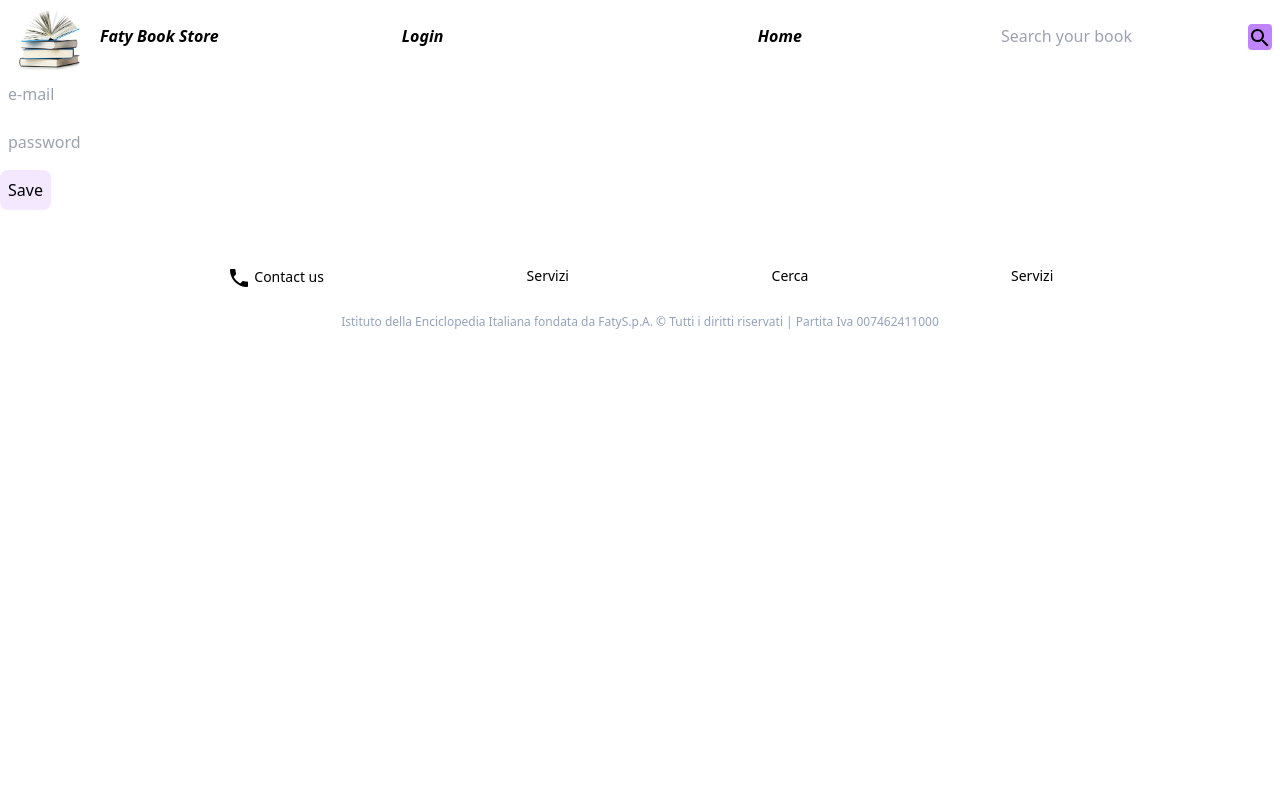
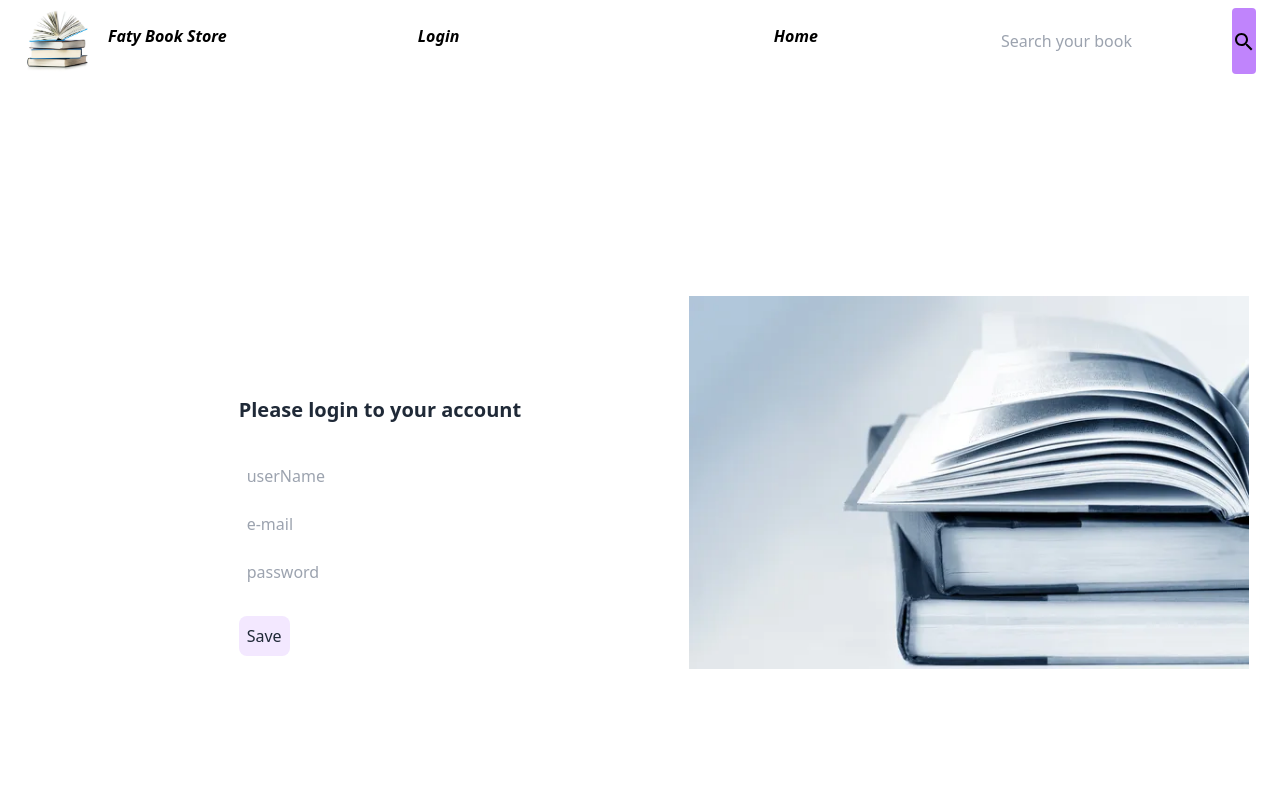
Before and after one commit to fatnaelbassraoui/libary, a React (Create React App) app: page /login in a window 1280 px wide. Shown: the top 800 px of the page. Built offline with nearby package versions, Linux system fonts and the light colour scheme.

Commit message:
added page login and  i connected the form with the bd

```diff
--- a/package.json
+++ b/package.json
@@ -13,6 +13,7 @@
     "@testing-library/user-event": "^13.5.0",
     "react": "^18.2.0",
     "react-dom": "^18.2.0",
+    "react-hot-toast": "^2.4.0",
     "react-router-dom": "^6.4.2",
     "react-scripts": "5.0.1",
     "styled-components": "^5.3.6",
--- a/src/Pages/Login.js
+++ b/src/Pages/Login.js
@@ -2,13 +2,34 @@ import React from 'react'
 import FormModalLogin from '../components/FormLogin'
 import Navbar from '../components/Navbar'
 import Footer from '../components/Footer'
+import imgLogin from '../Assets/Logo-books.jpg'
+
+
 
 const Login = () => {
     return (
         <div>
-            <Navbar/>
-            <FormModalLogin />
-            <Footer/>
+
+            <Navbar />
+            <section class="h-screen ml-28">
+                <div class="container px-6 py-12 h-full">
+                    <div class="flex justify-center items-center flex-wrap h-full g-6 text-gray-800">
+                    <div class="md:w-8/12 lg:w-5/12 lg:ml-20">
+                            <FormModalLogin/>
+                        </div>
+                        <div class="md:w-8/12 lg:w-6/12 mb-12 md:mb-0">
+                            <img
+                                src={imgLogin}
+                                class="w-full"
+                                alt="Phone image"
+                            />
+                        </div>
+
+                    </div>
+                </div>
+            </section>
+
+            <Footer />
         </div>
     )
 }
--- a/src/components/BookList.js
+++ b/src/components/BookList.js
@@ -5,7 +5,7 @@ import SingleBook from './SingleBook';
 const BookList = () => {
 
   return (
-    <div className='container flex items-center '>
+    <div className='container flex items-center mx-auto '>
     <div
     className='flex flex-wrap justify-center gap-8 p-2  '>
         {fantasy.slice(0,24).map((book,index)=>{
--- a/src/components/FormLogin.js
+++ b/src/components/FormLogin.js
@@ -1,15 +1,46 @@
 import React, { useState } from 'react'
+import toast, { Toaster } from 'react-hot-toast';
 
 const FormModalLogin = () => {
     const [formValue, setFormValue] = useState({})
 
-    const saveToLocalstorage = () => {
-        localStorage.setItem('Faty', JSON.stringify(formValue))
-    }
+    const notify = () => toast('Login successfully');
+
+   const saveUserToDb = async ()=>{
+        try {
+            await fetch('http://localhost:3030/users',{
+            method:'POST',
+            headers:{
+                'Content-Type': 'application/json',
+            },
+            body: JSON.stringify(formValue)
+            })
+
+        } catch (error) {
+            console.log(error);
+
+        }
+   }
     return (
-        <form>
-            <div className="container">
-                <div>
+    <>
+            <div className="container m-auto flex flex-col justify-center">
+                <div className='mt-20 text-xl font-bold p-4  w-fit'>
+                    <h1>
+                        Please login to your account
+                    </h1>
+                </div>
+                <div className='flex flex-col w-fit p-4 '>
+                <input
+                        className="p-2 rounded-lg mb-2"
+                        type="text"
+                        placeholder="userName"
+                        onChange={(e) =>
+                            setFormValue({
+                                ...formValue,
+                                userName: e.target.value,
+                            })
+                        }
+                    ></input>
                     <input
                         className="p-2 rounded-lg mb-2"
                         type="email"
@@ -21,8 +52,7 @@ const FormModalLogin = () => {
                             })
                         }
                     ></input>
-                </div>
-                <div>
+
                     <input
                         className="p-2 rounded-lg mb-2"
                         type="password"
@@ -36,13 +66,13 @@ const FormModalLogin = () => {
                     ></input>
                 </div>
                 <button
-                    className="transition ease-in-out delay-150 hover:-translate-y-1 hover:scale-110 hover:bg-purple-200 p-2 rounded-lg mb-2 bg-purple-100 "
-                    onClick={() => saveToLocalstorage()}
+                    className="transition w-fit ease-in-out delay-150 hover:-translate-y-1 hover:scale-110 hover:bg-purple-200 p-2 ml-4 rounded-lg mb-2 bg-purple-100 "
+                    onClick={() =>saveUserToDb() }
                 >
                     Save
                 </button>
             </div>
-        </form>
+            </>
     )
 }
 
--- a/src/components/ModalAddComments.js
+++ b/src/components/ModalAddComments.js
@@ -38,7 +38,10 @@ const ModalAddComments = ({ book }) => {
   }
   return (
     <div className='flex flex-col justify-center items-center mx-auto'>
-      <form onSubmit={postComment}>
+      <form
+      className='flex flex-col'
+      onSubmit={postComment}>
+        <div className='flex flex-col mx-auto'>
         <input
           className='mb-2 p-2 w-fit '
           type="text"
@@ -72,6 +75,8 @@ const ModalAddComments = ({ book }) => {
             5
           </option>
         </select>
+        </div>
+        <div>
         <button
           className='rounded-xl bg-purple-500 text-sm text-white w-[100px] '
           type='submit'
@@ -81,6 +86,7 @@ const ModalAddComments = ({ book }) => {
         >
           Add comment
         </button>
+        </div>
       </form>
     </div>
   )
--- a/src/components/Navbar.js
+++ b/src/components/Navbar.js
@@ -27,7 +27,7 @@ const Navbar = () => {
 
     return (
         <nav>
-            <div className='flex  bg-white justify-between pt-2'>
+            <div className='flex  bg-white justify-between item-center p-2'>
                 <div className="mr-2 flex ">
                     <img src={Logo} width={100} alt="img" />
 
@@ -56,9 +56,9 @@ const Navbar = () => {
                     })}
                 </div>
 
-                <div>
+                <div className='mr-2 flex item-center'>
                     <input
-                        className='p-4 ml-2 text-slate-500 pt-4'
+                        className=' text-slate-500 '
                         type='text'
                         placeholder='Search your book'
                         onChange={(e) => setSerchTest(e.target.value)}
@@ -73,14 +73,14 @@ const Navbar = () => {
 
             </div>
             {result.length > 0 && modalSearchTest && (
-                <div className='absolute top-12 right-6 w-[350px] bg-purple-50 z-10 flex flex-col justify-center rounded '>
+                <div className='absolute top-18 right-6 w-[350px] bg-purple-50 z-10 flex flex-col justify-center rounded '>
                     <div className='flex justify-end text-xl cursor-pointer' onClick={() => setModalSearchTest(false)}>
                         &times;
                     </div>
                     <ul>
                         {result && result?.map((book) => {
                             return (
-                                <div>
+                                <div className='p-2 '>
                                     <li
                                         key={book.asin}>
                                         {book.title}
--- a/src/components/SingleBook.js
+++ b/src/components/SingleBook.js
@@ -23,14 +23,14 @@ const SingleBook = ({ book }) => {
         className={selectedCard ? ' drop-shadow-2xl hue-rotate-15' : 'border-stone-200'}>
         {/* <img src={book.img} alt="copertina" className='w-[200px] h-[200px]' /> */}
       </div>
-      <div className='absolute bottom-2 bg-purple-900/[.7] text-white  text-xs rounded-lg mx-2 '>
+      <div className='absolute bottom-2 bg-purple-900/[.7] text-white  text-xs rounded-lg mx-2 px-2'>
         <h3 className='font-bold'>
           {book.title}
         </h3>
       </div>
       <div className='flex justify-center'>
         <button
-        className=' text-xs m-auto mt-2 mb-2 absolute top-1 right-1 p-2 rounded-[50%] bg-purple-800 text-white'
+        className=' text-xs m-auto mt-2 mb-2 absolute top-1 right-1 p-2 rounded-[50%] bg-purple-800 text-white hover:bg-purple-300'
           onClick={() => setModalCommentArea(true)}
         >
           <InsertCommentIcon/>
```
Also changed, not shown: src/Assets/login.jpg (added), 1 other file (tests, documents, lock files or other folders). Lines whose indentation alone changed are shown as unchanged.
